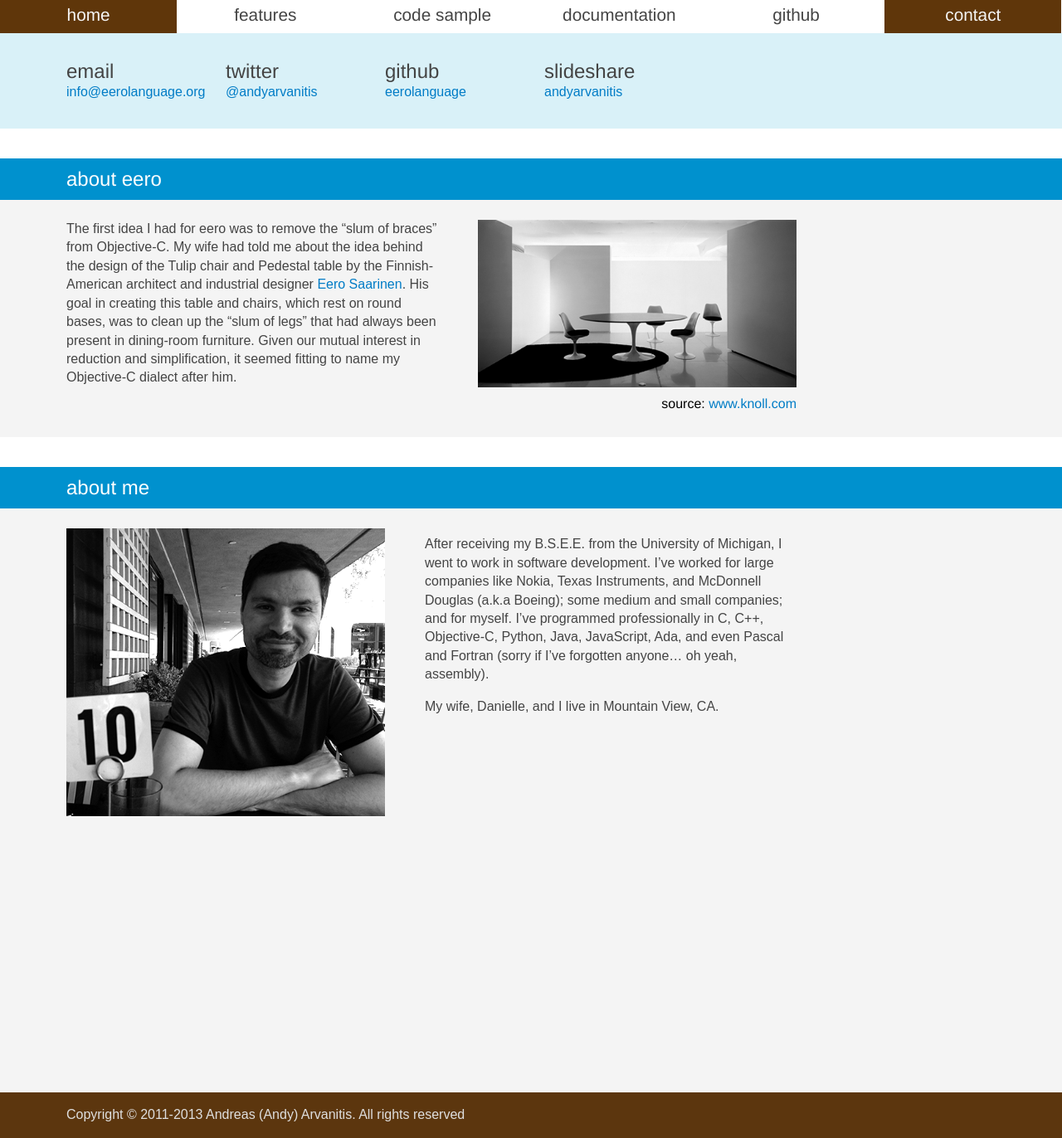
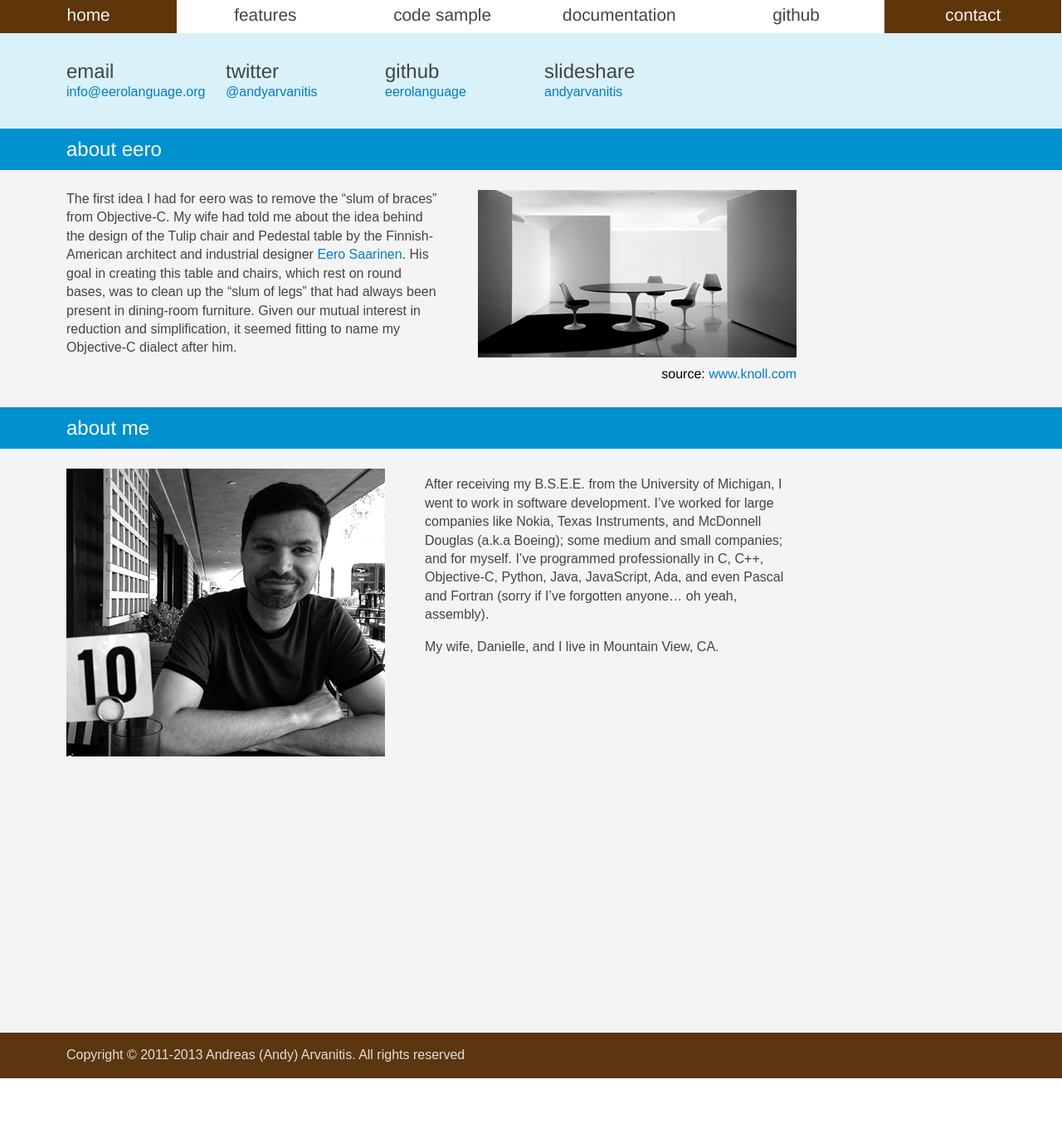
Before and after one commit to eerolanguage/eerolanguage.github.com, a Jekyll site: the page built from contact/index.html, in a window 1280 px wide. Shown: the whole page at 83% size. Built offline with Jekyll 4.4.1, drawn with Linux system fonts in a browser that asks for light colours; some web fonts are replaced; after the commit the page ends 1300 px from its top, so only the background shows below that.

Commit message:
Fix contact banners

```diff
--- a/contact/index.html
+++ b/contact/index.html
@@ -59,7 +59,7 @@ position: 6
 
 <div class="fullwidth floating">
 
-  <div class="banner bannertext largecopy bannerforegroundcolor bannerbackgroundcolor">
+  <div class="floating fullwidth largecopy bannertext bannerforegroundcolor bannerbackgroundcolor">
     <div class="contentmargins">
       about eero
     </div>
@@ -88,12 +88,12 @@ position: 6
     </div>
   </div>
 
-
-  <div class="fullwidth floating banner bannertext largecopy bannerforegroundcolor bannerbackgroundcolor">
+  <div class="floating fullwidth largecopy bannertext bannerforegroundcolor bannerbackgroundcolor">
     <div class="contentmargins">
       about me
     </div>
   </div>
+
   <div class="fullwidth floating softbackgroundcolor">
     <div class="floating contentmargins">
       <div class="fullwidth floating softbackgroundcolor">
```
